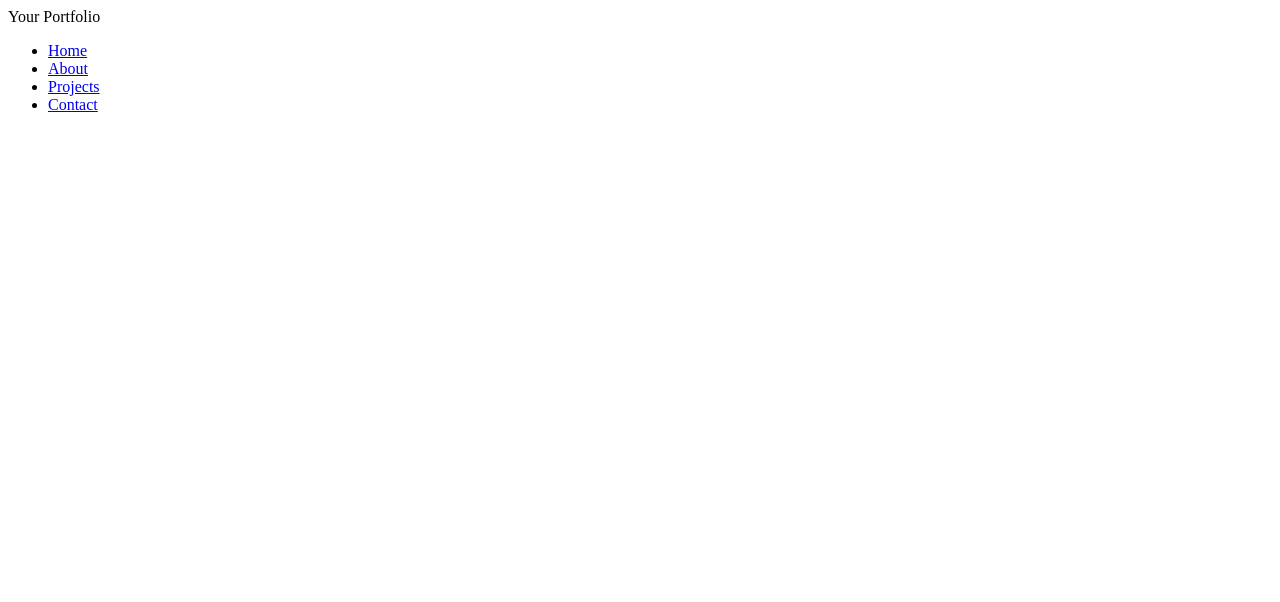
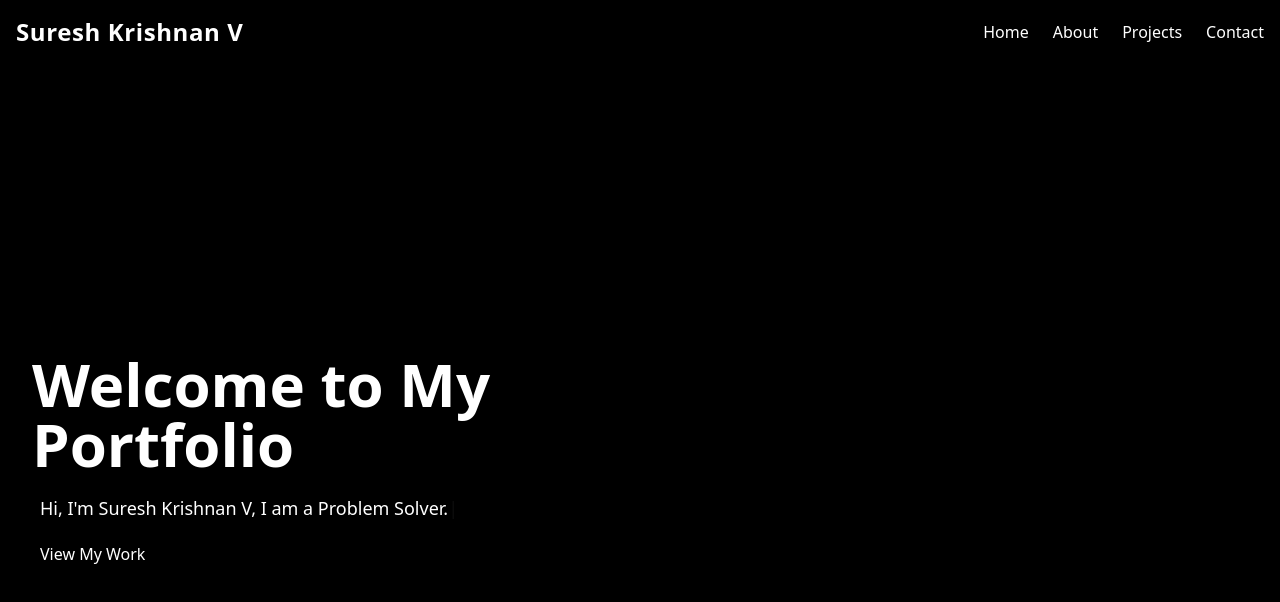
Before and after one commit to sureshkrishnan-v/sureshKrishnanV, a Nuxt app: page / in a window 1280 px wide. Shown: the top 602 px of the page. Built offline with nearby package versions, Linux system fonts and the light colour scheme.

Commit message:
created layout and hero section

```diff
--- a/app.vue
+++ b/app.vue
@@ -5,15 +5,3 @@
     </NuxtLayout>
   </div>
 </template>
-
-
-<style>
-.portfolio {
-  font-size: 200px;
-  color: red;
-  font-family: 'Arial';
-  text-align: center;
-  margin-top: 200px;
-
-}
-</style>
--- /dev/null
+++ b/assets/css/main.css
@@ -0,0 +1,21 @@
+:root {
+  --background-color: #1a1a1a;
+  --text-color: #ffffff;
+  --primary-color: #ff0000;
+  --hover-color: #cc0000;
+}
+
+body {
+  background-color: var(--background-color);
+  color: var(--text-color);
+}
+
+a {
+  color: var(--primary-color);
+}
+
+a:hover {
+  color: var(--hover-color);
+}
+
+/* Add more global styles as needed */
--- a/components/footer.vue
+++ b/components/footer.vue
@@ -1,3 +1,15 @@
 <template>
-    <span>Hi</span>
+  <footer class="bg-black p-4">
+    <div class="text-center text-white">
+      &copy; 2023 Suresh Krishnan V. All rights reserved.
+    </div>
+  </footer>
 </template>
+
+<script>
+// ...existing code...
+</script>
+
+<style scoped>
+/* Add custom styles for the footer if needed */
+</style>
--- a/components/navbar.vue
+++ b/components/navbar.vue
@@ -1,12 +1,31 @@
 <template>
-    <nav class="bg-gray-800 p-4">
+  <nav class="navbar bg-black p-4">
     <div class="flex items-center justify-between">
-        <div class="text-white text-lg font-bold">Your Portfolio</div>
+      <!-- Brand/Name -->
+      <div class="text-white text-2xl font-semibold tracking-wide">Suresh Krishnan V</div>
+
+      <!-- Navigation Links -->
       <ul class="flex space-x-6">
-          <li><NuxtLink to="/" class="text-white hover:text-gray-400">Home</NuxtLink></li>
-          <li><NuxtLink to="/about" class="text-white hover:text-gray-400">About</NuxtLink></li>
-          <li><NuxtLink to="/projects" class="text-white hover:text-gray-400">Projects</NuxtLink></li>
-          <li><NuxtLink to="/contact" class="text-white hover:text-gray-400">Contact</NuxtLink></li>
+        <li>
+          <NuxtLink to="/" class="nav-link text-white hover:text-red-500">
+            Home
+          </NuxtLink>
+        </li>
+        <li>
+          <NuxtLink to="/about" class="nav-link text-white hover:text-red-500">
+            About
+          </NuxtLink>
+        </li>
+        <li>
+          <NuxtLink to="/projects" class="nav-link text-white hover:text-red-500">
+            Projects
+          </NuxtLink>
+        </li>
+        <li>
+          <NuxtLink to="/contact" class="nav-link text-white hover:text-red-500">
+            Contact
+          </NuxtLink>
+        </li>
       </ul>
     </div>
   </nav>
@@ -14,10 +33,10 @@
 
 <script>
 export default {
-    name: 'Navbar',
-  }
+  name: "Navbar",
+};
 </script>
 
 <style scoped>
-  /* Add styles specific to the Navbar component if necessary */
+/* Add custom styles for the navbar if needed */
 </style>
--- a/layouts/default.vue
+++ b/layouts/default.vue
@@ -1,16 +1,15 @@
 <template>
-    <div>
-      <!-- Navbar component goes here -->
-      <Navbar />
-    </div>
-  </template>
+  <div class="bg-background text-text">
+    <Navbar />
+    <NuxtPage />
+  </div>
+</template>
 
-  <script>
-  import Navbar from '~/components/navbar.vue';
+<script setup>
+import Navbar from '~/components/navbar.vue';
+import '~/assets/css/main.css';
+</script>
 
-  export default {
-    components: {
-      Navbar,
-    },
-  }
-  </script>
+<style scoped>
+/* Add custom styles for the layout if needed */
+</style>
--- a/nuxt.config.ts
+++ b/nuxt.config.ts
@@ -1,5 +1,6 @@
 // https://nuxt.com/docs/api/configuration/nuxt-config
 export default defineNuxtConfig({
   compatibilityDate: '2024-11-01',
-  devtools: { enabled: true }
+  devtools: { enabled: true },
+  modules: ['@nuxtjs/tailwindcss']
 })
--- a/package.json
+++ b/package.json
@@ -10,7 +10,9 @@
     "postinstall": "nuxt prepare"
   },
   "dependencies": {
+    "@nuxtjs/tailwindcss": "^6.12.2",
     "nuxt": "^3.15.0",
+    "typed.js": "^2.1.0",
     "vue": "latest",
     "vue-router": "latest"
   }
--- a/pages/about.vue
+++ b/pages/about.vue
@@ -1,3 +1,15 @@
 <template>
+  <div class="bg-black text-white min-h-screen p-8">
+    <h1 class="text-4xl font-bold">About Me</h1>
+    <p class="mt-4 text-lg">I am a software developer with a passion for creating amazing applications.</p>
     <span>Hi</span>
+  </div>
 </template>
+
+<script>
+// ...existing code...
+</script>
+
+<style scoped>
+/* Add custom styles for the about page if needed */
+</style>
--- a/pages/contact.vue
+++ b/pages/contact.vue
@@ -1,3 +1,15 @@
 <template>
+  <div class="bg-black text-white min-h-screen p-8">
+    <h1 class="text-4xl font-bold">Contact Me</h1>
+    <p class="mt-4 text-lg">Feel free to reach out to me through the following channels.</p>
     <span>Hi</span>
+  </div>
 </template>
+
+<script>
+// ...existing code...
+</script>
+
+<style scoped>
+/* Add custom styles for the contact page if needed */
+</style>
--- a/pages/index.vue
+++ b/pages/index.vue
@@ -1,3 +1,44 @@
 <template>
-    <span>Hi</span>
+  <div class="relative bg-black text-white min-h-screen p-8 flex flex-col md:flex-row items-center">
+    <div class="absolute inset-0 bg-cover bg-center opacity-50" style="background-image: '@/public/portfolio-background.jpg'"></div>
+    <div class="relative md:w-1/2">
+      <h1 class="text-6xl font-bold">Welcome to My Portfolio</h1>
+      <p class="mt-5 ml-2 text-lg">
+        Hi, I'm Suresh Krishnan V,
+        <span id="typedText" class="text-accent"></span>
+      </p>
+      <NuxtLink to="/projects" class="mt-3 bg-primary text-white hover:bg-red text-text font-medium py-2 ml-2 rounded inline-block">
+        View My Work
+      </NuxtLink>
+    </div>
+    <div class="relative md:w-1/2 mt-8 md:mt-0 md:ml-8 flex justify-center">
+      <!-- <img
+        src="@/public/portfolio-background.jpg"
+        alt="An illustrative IT tech image"
+        class="rounded shadow-lg max-w-full h-auto"
+      > -->
+    </div>
+  </div>
 </template>
+
+<script setup>
+import { onMounted } from 'vue';
+import Typed from 'typed.js';
+
+onMounted(() => {
+  const options = {
+    strings: [
+      "I am a Full Stack Developer.",
+      "I am a Problem Solver.",
+      "I am a Web Developer.",
+      "I am a Software Developer."
+    ],
+    typeSpeed: 50,
+    backSpeed: 50,
+    loop: true,
+  };
+
+  // Initialize Typed.js
+  new Typed('#typedText', options);
+});
+</script>
--- a/pages/projects.vue
+++ b/pages/projects.vue
@@ -1,3 +1,15 @@
 <template>
+  <div class="bg-black text-white min-h-screen p-8">
+    <h1 class="text-4xl font-bold">My Projects</h1>
+    <p class="mt-4 text-lg">Here are some of the projects I have worked on.</p>
     <span>Hi</span>
+  </div>
 </template>
+
+<script>
+// ...existing code...
+</script>
+
+<style scoped>
+/* Add custom styles for the projects page if needed */
+</style>
--- /dev/null
+++ b/tailwind.config.js
@@ -0,0 +1,8 @@
+/** @type {import('tailwindcss').Config} */
+export default {
+  content: [],
+  theme: {
+    extend: {},
+  },
+  plugins: [],
+}
```
Also changed, not shown: public/portfolio-background.jpg (added), 1 other file (tests, documents, lock files or other folders). Lines whose indentation alone changed are shown as unchanged.
